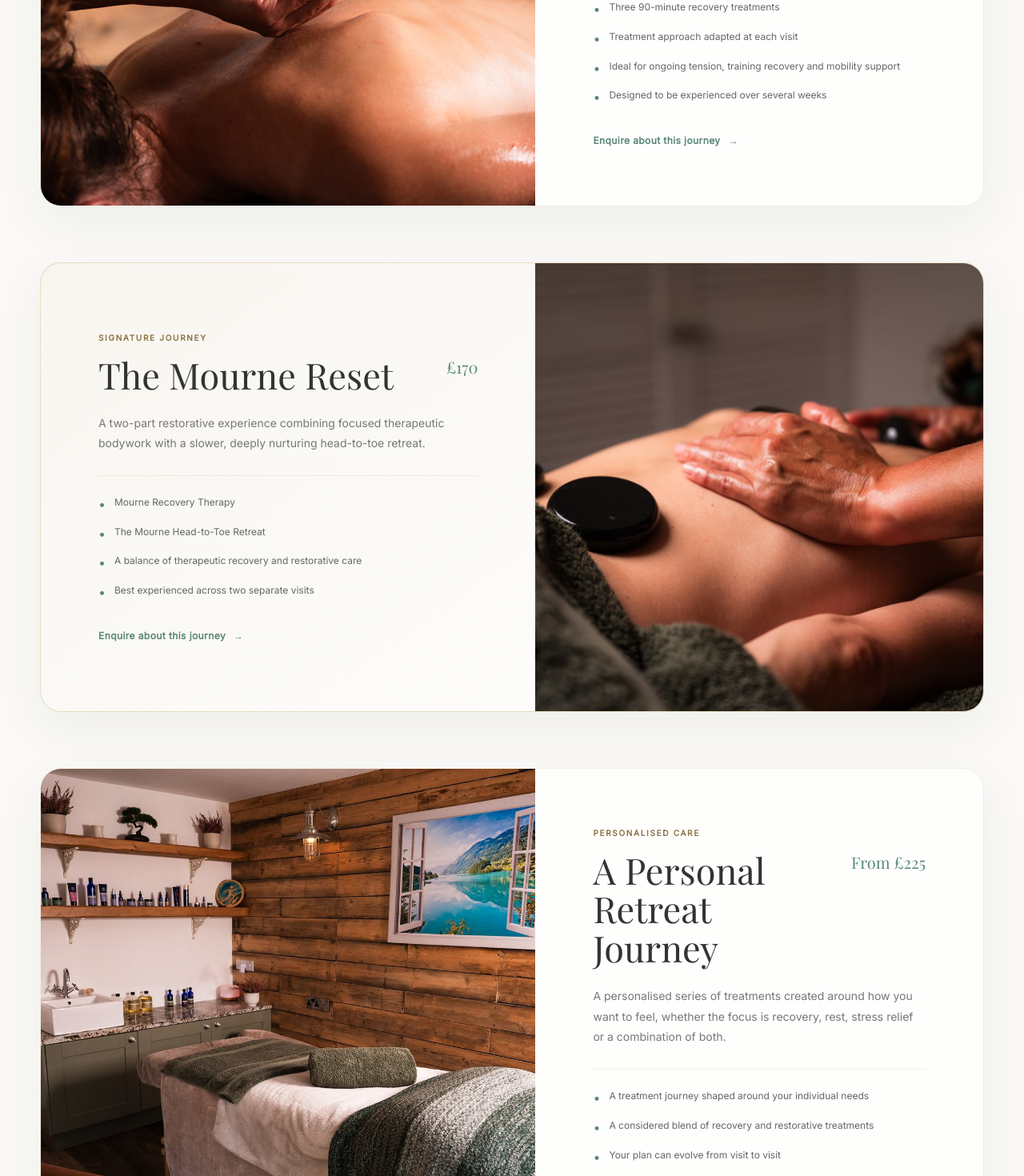
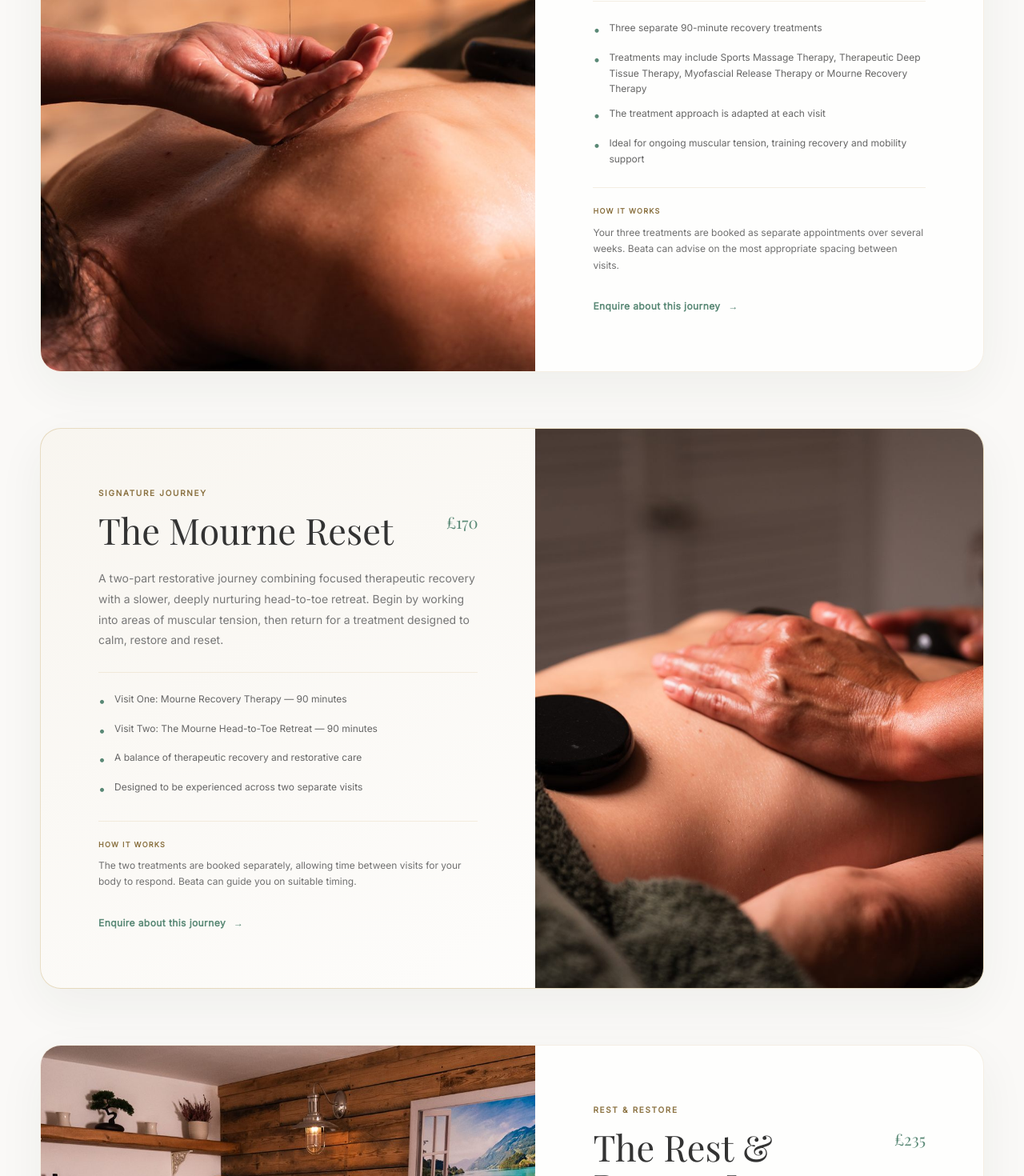
Before and after one commit to rbarr-2021/mourne-wellness, a React (Vite) app: page /retreat-journeys in a window 1280 px wide. Shown: the part 1520-2990 px from the top of the page at 80% size. Built offline with nearby package versions, Linux system fonts and the light colour scheme; no server answers.

Commit message:
Clarify retreat journey inclusions

```diff
--- a/src/pages/RetreatJourneys.jsx
+++ b/src/pages/RetreatJourneys.jsx
@@ -12,13 +12,15 @@ const journeys = [
     title: "The Recovery Journey",
     price: "\u00A3240",
     description:
-      "A considered series of three 90-minute recovery-focused treatments for those who want ongoing support with muscular tension, training recovery and mobility.",
+      "Three 90-minute recovery treatments designed to support ongoing muscular tension, mobility and physical recovery. Each visit is tailored to how your body feels on the day, allowing Beata to adapt the treatment as your needs change.",
     details: [
-      "Three 90-minute recovery treatments",
-      "Treatment approach adapted at each visit",
-      "Ideal for ongoing tension, training recovery and mobility support",
-      "Designed to be experienced over several weeks",
+      "Three separate 90-minute recovery treatments",
+      "Treatments may include Sports Massage Therapy, Therapeutic Deep Tissue Therapy, Myofascial Release Therapy or Mourne Recovery Therapy",
+      "The treatment approach is adapted at each visit",
+      "Ideal for ongoing muscular tension, training recovery and mobility support",
     ],
+    howItWorks:
+      "Your three treatments are booked as separate appointments over several weeks. Beata can advise on the most appropriate spacing between visits.",
     image: recoveryImage,
     imageAlt:
       "Therapeutic treatment at Retreat by the Mournes",
@@ -28,30 +30,34 @@ const journeys = [
     title: "The Mourne Reset",
     price: "\u00A3170",
     description:
-      "A two-part restorative experience combining focused therapeutic bodywork with a slower, deeply nurturing head-to-toe retreat.",
+      "A two-part restorative journey combining focused therapeutic recovery with a slower, deeply nurturing head-to-toe retreat. Begin by working into areas of muscular tension, then return for a treatment designed to calm, restore and reset.",
     details: [
-      "Mourne Recovery Therapy",
-      "The Mourne Head-to-Toe Retreat",
+      "Visit One: Mourne Recovery Therapy — 90 minutes",
+      "Visit Two: The Mourne Head-to-Toe Retreat — 90 minutes",
       "A balance of therapeutic recovery and restorative care",
-      "Best experienced across two separate visits",
+      "Designed to be experienced across two separate visits",
     ],
+    howItWorks:
+      "The two treatments are booked separately, allowing time between visits for your body to respond. Beata can guide you on suitable timing.",
     image: resetImage,
     imageAlt:
       "Restorative hands-on treatment at Retreat by the Mournes",
     signature: true,
   },
   {
-    eyebrow: "Personalised Care",
-    title: "A Personal Retreat Journey",
-    price: "From \u00A3225",
+    eyebrow: "Rest & Restore",
+    title: "The Rest & Restore Journey",
+    price: "\u00A3235",
     description:
-      "A personalised series of treatments created around how you want to feel, whether the focus is recovery, rest, stress relief or a combination of both.",
+      "A three-part restorative journey for those who want to slow down, release tension and create space for deeper rest. Each visit offers a different form of care, moving from full-body relaxation through nourishing facial therapy to calming head, neck and face work.",
     details: [
-      "A treatment journey shaped around your individual needs",
-      "A considered blend of recovery and restorative treatments",
-      "Your plan can evolve from visit to visit",
-      "Ideal for those seeking longer-term wellbeing support",
+      "Visit One: Full Body Massage, Lomi Lomi Inspired — 90 minutes",
+      "Visit Two: Nourishing & Therapeutic Facial — 75 minutes",
+      "Visit Three: Neck, Head & Face Massage — 90 minutes",
+      "Designed for relaxation, stress relief and restorative wellbeing",
     ],
+    howItWorks:
+      "The three treatments are enjoyed as separate appointments over several weeks, creating an unhurried journey of ongoing rest and restoration.",
     image: personalImage,
     imageAlt:
       "Treatment room at Retreat by the Mournes",
@@ -162,6 +168,11 @@ function RetreatJourneys() {
                   ))}
                 </div>
 
+                <div className="journey-card__how">
+                  <span>How it works</span>
+                  <p>{journey.howItWorks}</p>
+                </div>
+
                 <a
                   href={journeyWhatsAppUrl(journey)}
                   className="journey-card__link"
--- a/src/styles/retreat-journeys.css
+++ b/src/styles/retreat-journeys.css
@@ -392,3 +392,25 @@
   background: #fff;
   color: var(--primary-dark);
 }
+
+.journey-card__how {
+  margin-top: 26px;
+  padding-top: 22px;
+  border-top: 1px solid rgba(198, 166, 100, 0.18);
+}
+
+.journey-card__how > span {
+  display: block;
+  font-size: 9px;
+  font-weight: 700;
+  letter-spacing: 0.14em;
+  text-transform: uppercase;
+  color: #8a7140;
+}
+
+.journey-card__how p {
+  margin: 9px 0 0;
+  font-size: 12px;
+  line-height: 1.7;
+  color: #707070;
+}
```
